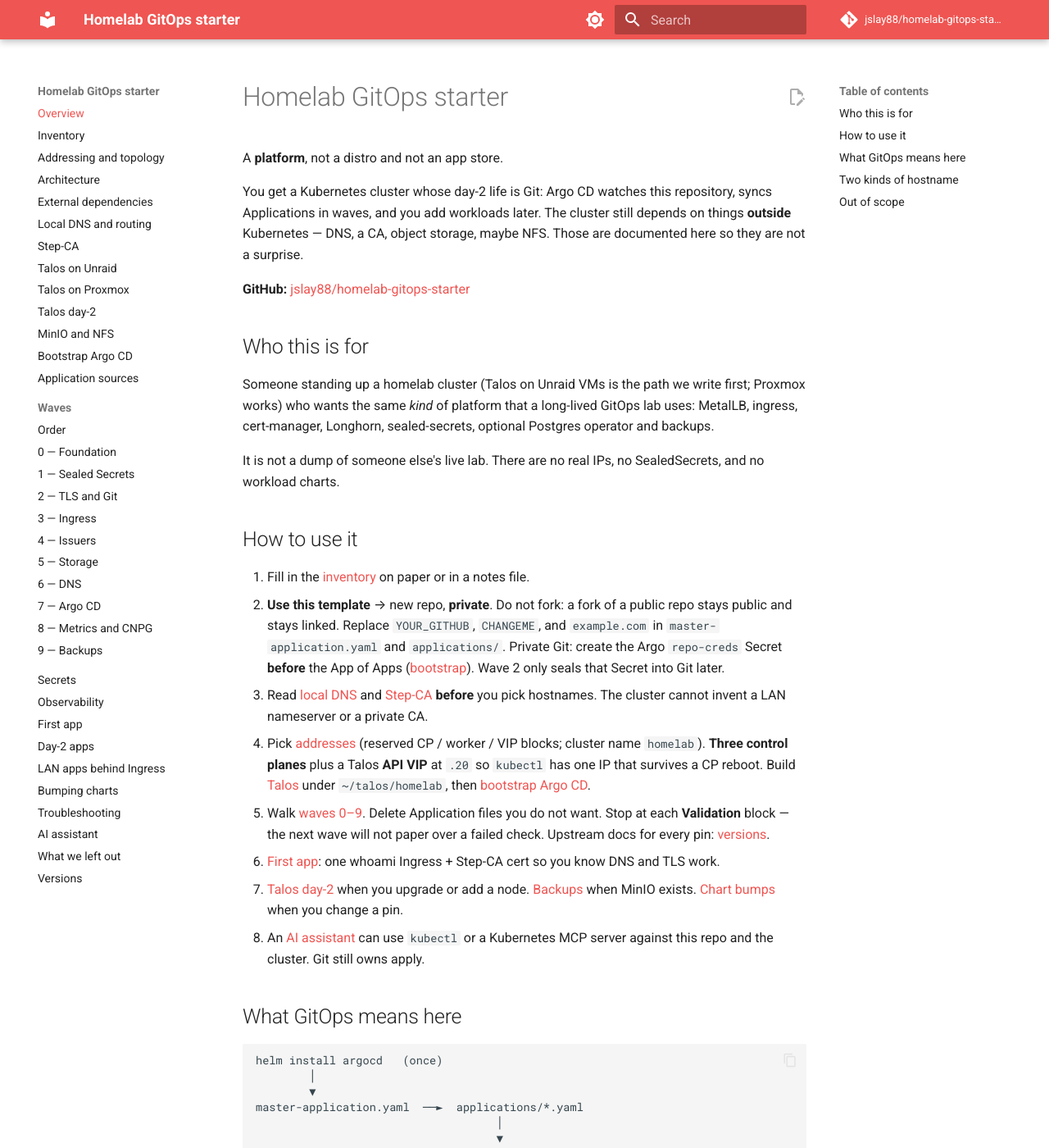
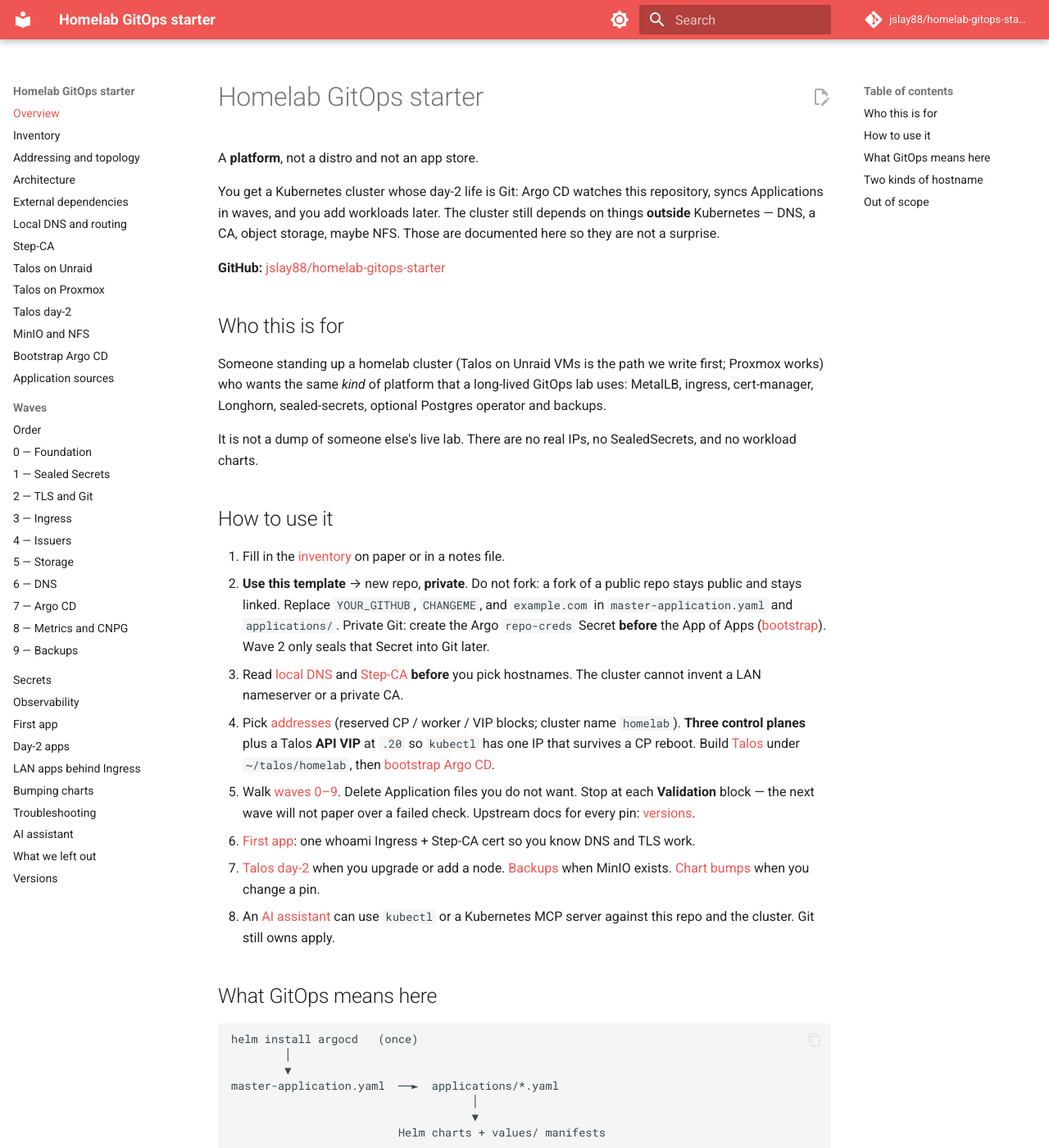
Before and after one commit to jslay88/homelab-gitops-starter, an MkDocs documentation site: the page built from docs/index.md, in a window 1280 px wide and 1400 px high. Shown: the whole window at 82% size. Built offline with MkDocs 1.6.1 and Material for MkDocs 9.7.7, drawn with Linux system fonts in a browser that asks for light colours; comment, search, counter and statistics services are not loaded.

Commit message:
Widen the docs content grid by 25% so tables and code use more of the viewport.
Material caps .md-grid at 61rem; override the header and main inner grids to
76.25rem so extra.css actually wins over the theme.

```diff
--- a/docs/stylesheets/extra.css
+++ b/docs/stylesheets/extra.css
@@ -1,4 +1,12 @@
-/* Narrow content column: scroll wide diagrams instead of clipping. */
+/* Material default is 61rem (~1342px at the theme's 22px root).
+   76.25rem is +25%. Must beat .md-header__inner.md-grid / .md-main__inner.md-grid. */
+.md-grid,
+.md-header__inner.md-grid,
+.md-main__inner.md-grid {
+  max-width: 76.25rem;
+}
+
+/* Scroll wide diagrams instead of clipping. */
 .mermaid {
   overflow-x: auto;
   max-width: 100%;
```
